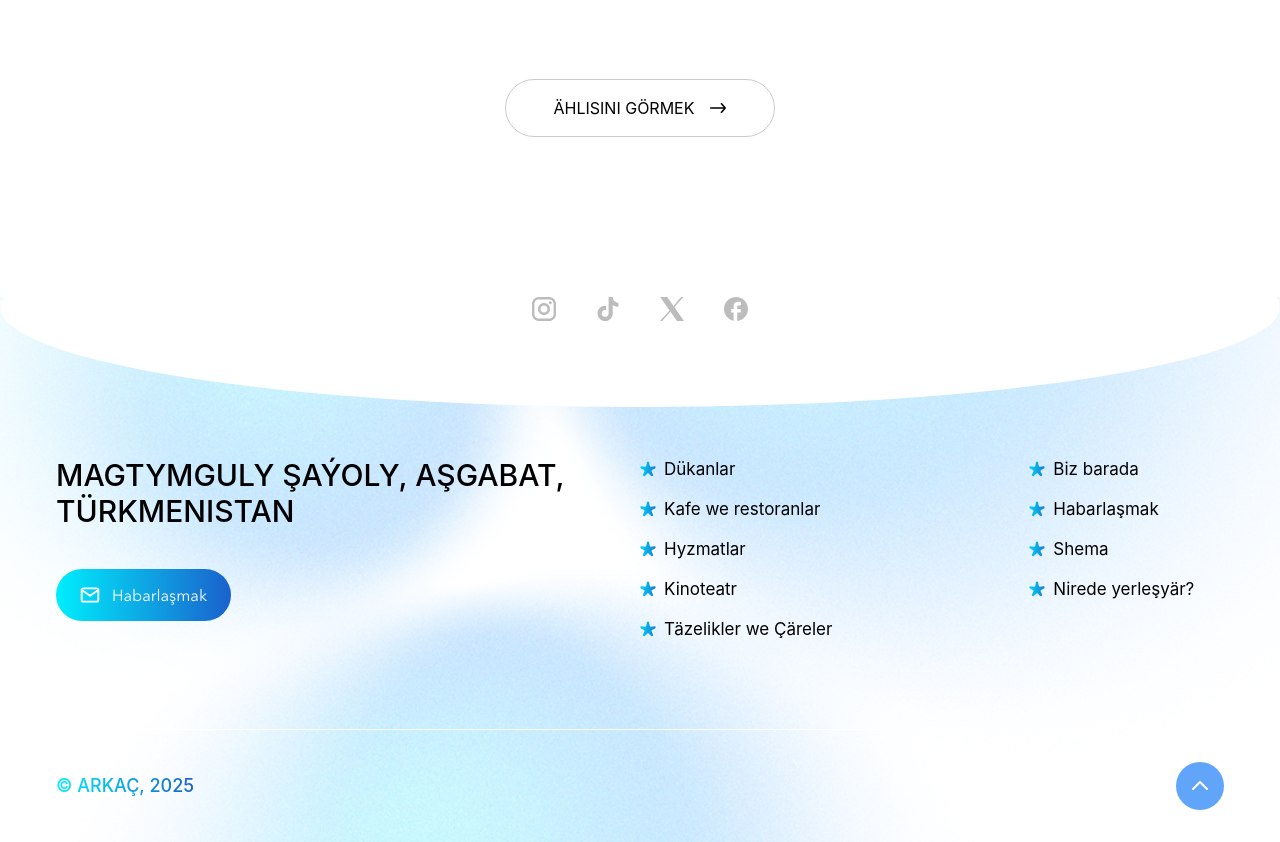
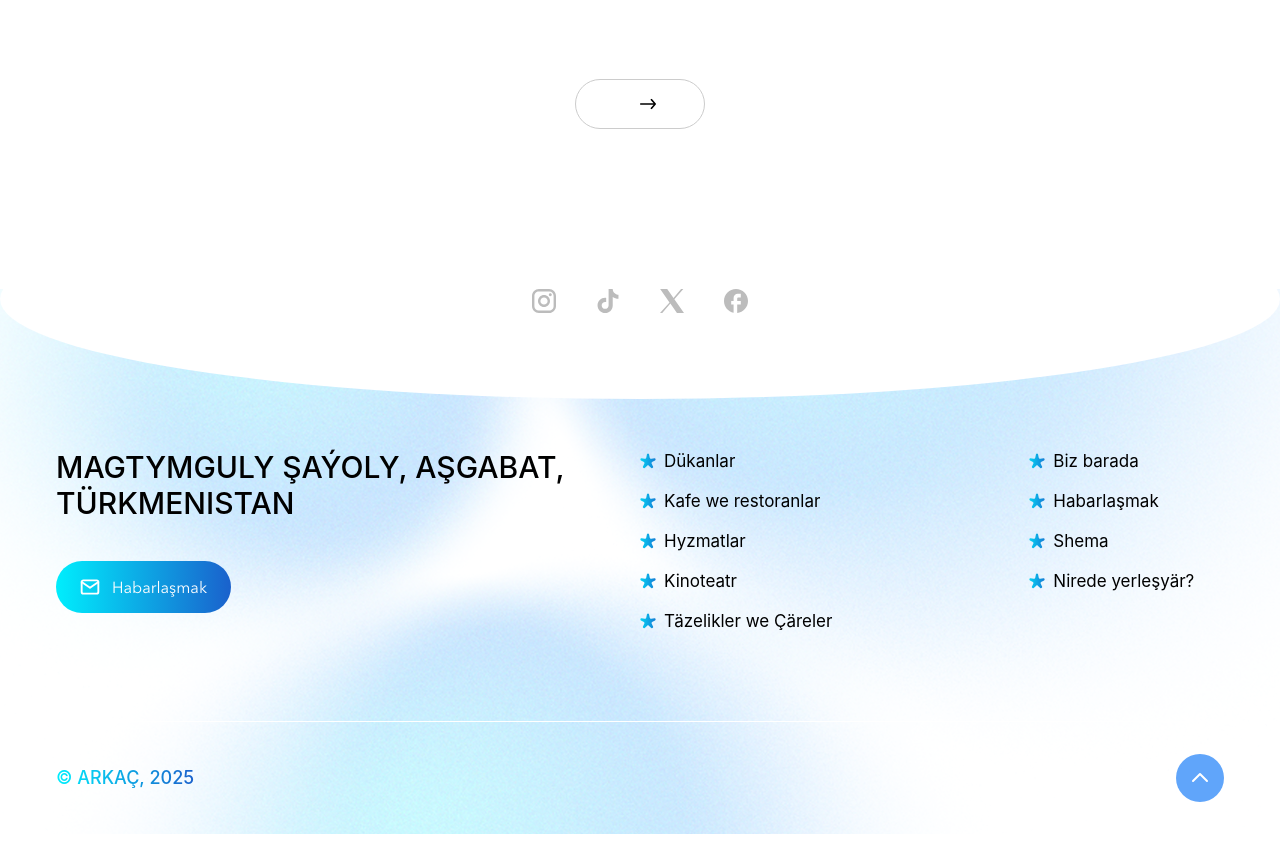
Before and after one commit to mekanio20/arkac, a Vue app: page / in a window 1280 px wide. Shown: the part 5949-6791 px from the top of the page. Built offline with nearby package versions, Linux system fonts and the light colour scheme; a web font is replaced by a local one.

Commit message:
translate completed

```diff
--- a/src/components/Cinema.vue
+++ b/src/components/Cinema.vue
@@ -66,7 +66,7 @@
                 </SwiperSlide>
             </Swiper>
             <div class="flex items-center justify-center pt-10 sm:pt-16 md:pt-20">
-                <Button text="Ählisini görmek" />
+                <Button :text="$t('common.viewAll')" />
             </div>
         </div>
     </div>
--- a/src/components/News.vue
+++ b/src/components/News.vue
@@ -37,7 +37,7 @@
 
         <!-- View All Button -->
         <div class="text-center mt-10 sm:mt-14 md:mt-16">
-            <Button text="Ählisini görmek" />
+            <Button :text="$t('common.viewAll')" />
         </div>
     </div>
 </template>
--- a/src/components/Shop.vue
+++ b/src/components/Shop.vue
@@ -26,7 +26,7 @@
                 :name="item.name" :category="item.category" />
         </div>
         <div class="flex items-center justify-center py-10 sm:py-16 md:py-20">
-            <Button text="Ählisini görmek" />
+            <Button text="" />
         </div>
     </div>
 </template>
--- a/src/i18n/locales/tm.js
+++ b/src/i18n/locales/tm.js
@@ -19,7 +19,8 @@ export default {
     selection: 'Görnüşini saýlamak',
     floor: 'Gat',
     categorySelection: 'Kategoriýa saýlamak',
-    shopSearch: 'Dükany gözlemek'
+    shopSearch: 'Dükany gözlemek',
+    viewAll: 'Ählisini görmek'
   },
   titles: {
     cinema: 'Şu gün kinoteatrda',
```
